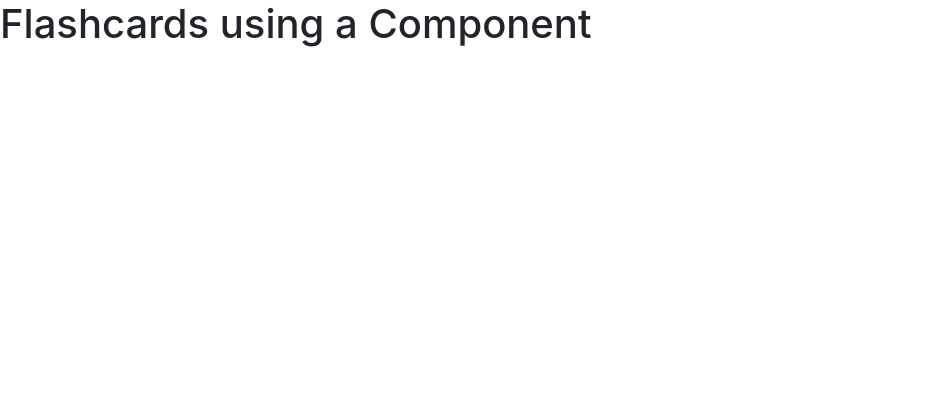
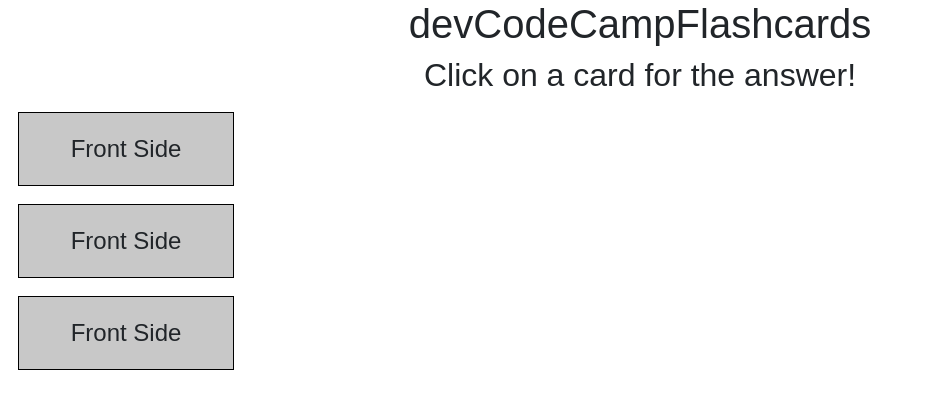
Before and after one commit to sebastianmaxwell1/Flashcards_Frontend, a React (Create React App) app in the folder maxwell-flashcards/: page / in a window 1280 px wide. Shown: the top 408 px of the page, without its empty margins (0-930 px from the left). Built offline with nearby package versions, Linux system fonts and the light colour scheme.

Commit message:
created front face of card with onclick

```diff
--- a/maxwell-flashcards/package.json
+++ b/maxwell-flashcards/package.json
@@ -6,6 +6,7 @@
     "@testing-library/jest-dom": "^5.12.0",
     "@testing-library/react": "^11.2.6",
     "@testing-library/user-event": "^12.8.3",
+    "axios": "^0.21.1",
     "bootstrap": "^4.6.0",
     "react": "^17.0.2",
     "react-dom": "^17.0.2",
--- a/maxwell-flashcards/src/components/app.jsx
+++ b/maxwell-flashcards/src/components/app.jsx
@@ -1,12 +1,27 @@
-import React, { Component } from 'react';
+import React from 'react';
+import './styles.css'
 
-class App extends Component {
-    state = { }
-    render() {
-        return (
-            <h1>Flashcards using a Component</h1>
-        );
+function Card() {
+    const [text, setText] = React.useState('Front Side')
+    function handleClick() {
+        setText('Back Side');
     }
+    return (
+        <div className="flash-card" onClick={handleClick}>
+            {text}
+        </div>
+    );
 }
 
-export default App;
+
+export default function App() {
+    return (
+        <div className="App">
+            <h1>devCodeCampFlashcards</h1>
+            <h2>Click on a card for the answer!</h2>
+            <Card />
+            <Card />
+            <Card />
+        </div>
+    );
+}
--- /dev/null
+++ b/maxwell-flashcards/src/components/styles.css
@@ -0,0 +1,15 @@
+.App {
+    font-family: sans-serif;
+    text-align:center;
+}
+
+.flash-card {
+    font-size: 24px;
+    line-height: 72px;
+    width: 216px;
+    border: 1px solid black;
+    margin: 18px;
+    background-color:rgb(200, 200, 200) ;
+    cursor: pointer;
+    user-select: none;
+}
```
Also changed, not shown: 1 other file (tests, documents, lock files or other folders).
